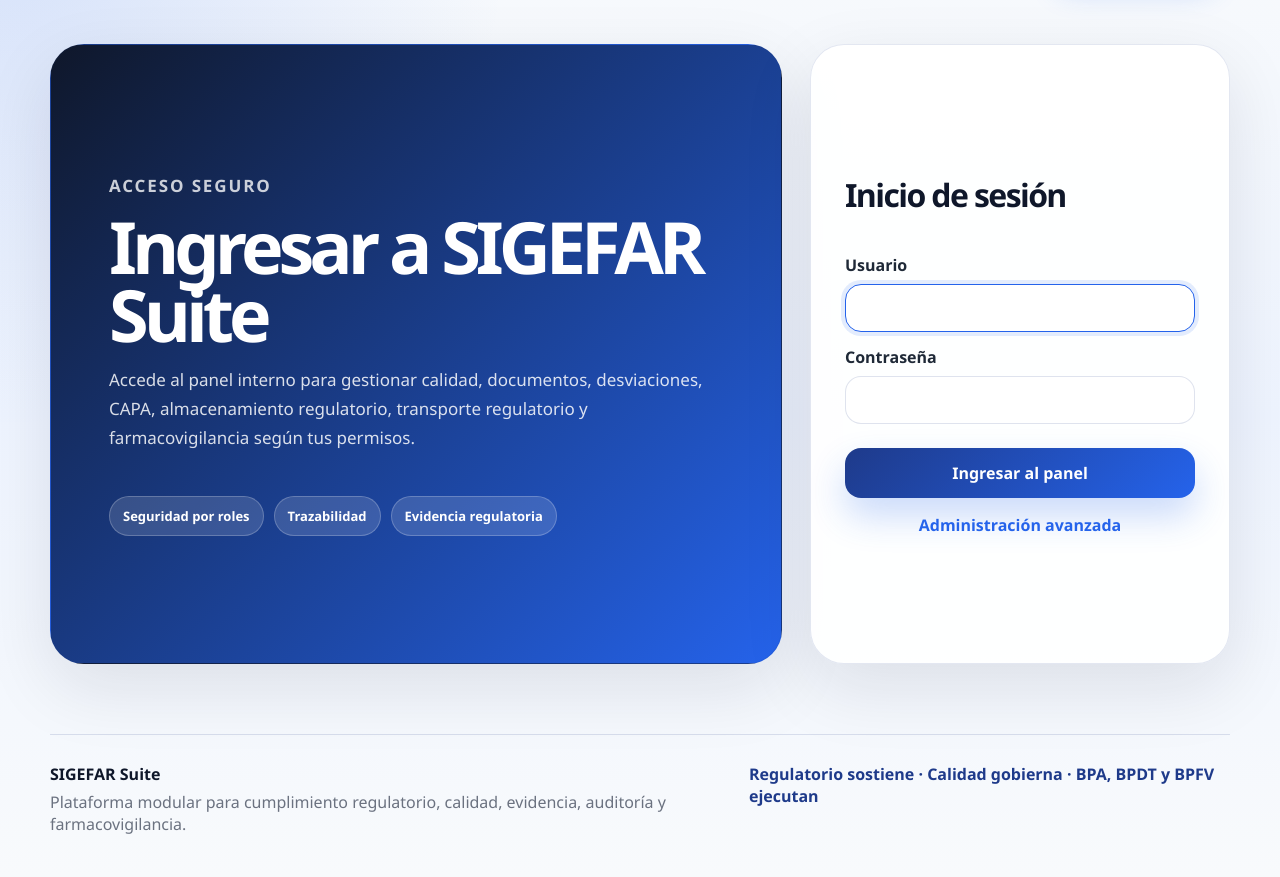
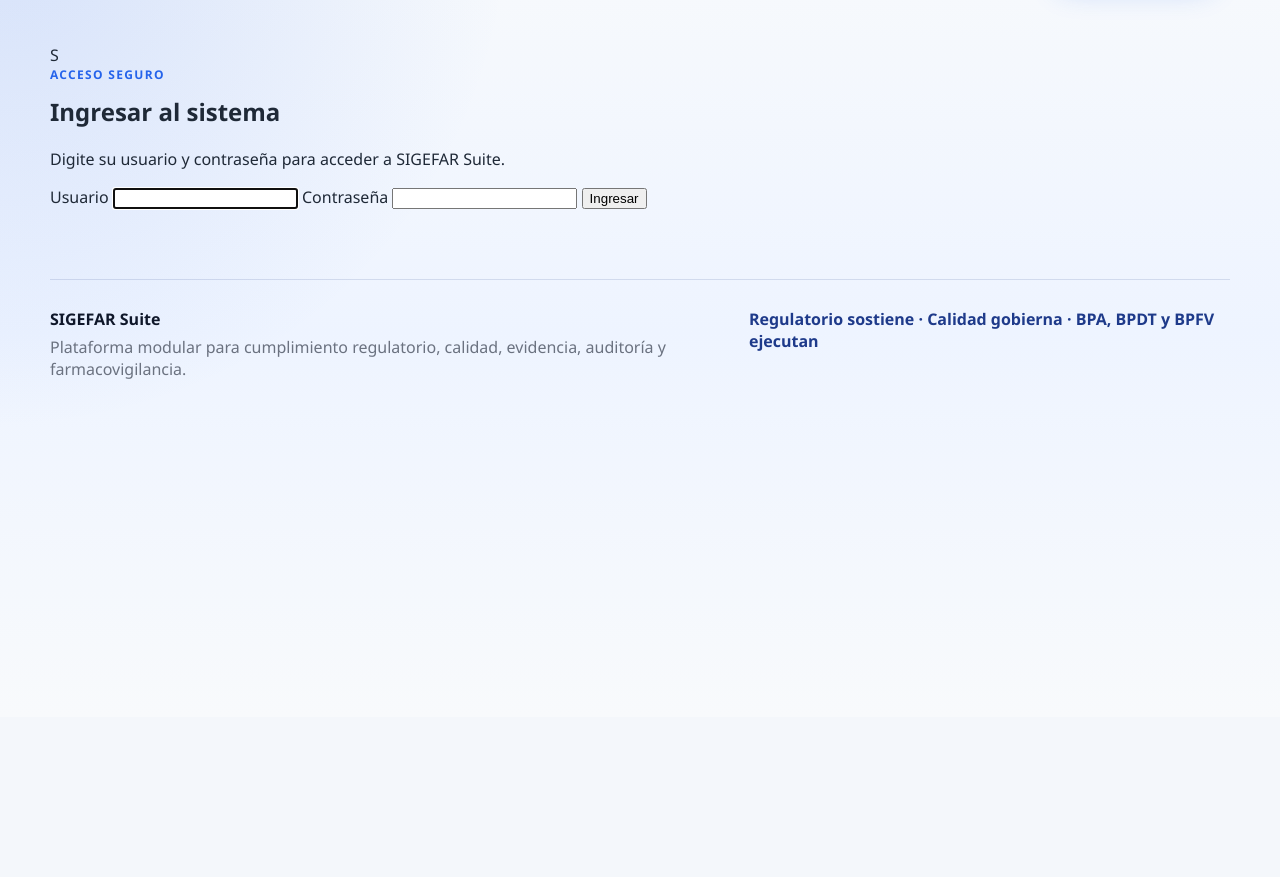
Before and after one commit to carlos-optimizacion/sigefar-suite, a Django app: page /login/ in a window 1280 px wide. Shown: the part 83-960 px from the top of the page. After the commit the page ends 462 px from the top, so only its background shows below. Run offline with Django 5.2, Linux system fonts and the light colour scheme.

Commit message:
Simplificar pantalla de login SIGEFAR

```diff
--- a/templates/registration/login.html
+++ b/templates/registration/login.html
@@ -3,31 +3,26 @@
 {% block title %}Ingresar | SIGEFAR Suite{% endblock %}
 
 {% block content %}
-<section class="login-shell">
-    <div class="login-copy">
+<section class="login-only-shell">
+    <form class="login-only-card" method="post">
+        {% csrf_token %}
+        <div class="login-logo-mark">S</div>
         <p class="eyebrow">Acceso seguro</p>
-        <h1>Ingresar a SIGEFAR Suite</h1>
-        <p>Accede al panel interno para gestionar calidad, documentos, desviaciones, CAPA, almacenamiento regulatorio, transporte regulatorio y farmacovigilancia según tus permisos.</p>
-        <div class="login-principles">
-            <span>Seguridad por roles</span>
-            <span>Trazabilidad</span>
-            <span>Evidencia regulatoria</span>
-        </div>
-    </div>
+        <h1>Ingresar al sistema</h1>
+        <p class="login-helper">Digite su usuario y contraseña para acceder a SIGEFAR Suite.</p>
 
-    <form class="login-card" method="post">
-        {% csrf_token %}
-        <h2>Inicio de sesión</h2>
         {% if form.errors %}
-        <div class="form-alert">Usuario o contraseña no válidos. Verifica tus credenciales.</div>
+        <div class="form-alert">Usuario o contraseña no válidos. Verifique sus credenciales.</div>
         {% endif %}
+
         <label for="id_username">Usuario</label>
         {{ form.username }}
+
         <label for="id_password">Contraseña</label>
         {{ form.password }}
+
         <input type="hidden" name="next" value="{{ next }}">
-        <button type="submit">Ingresar al panel</button>
-        <a class="login-admin" href="/admin/">Administración avanzada</a>
+        <button type="submit">Ingresar</button>
     </form>
 </section>
 {% endblock %}
```
